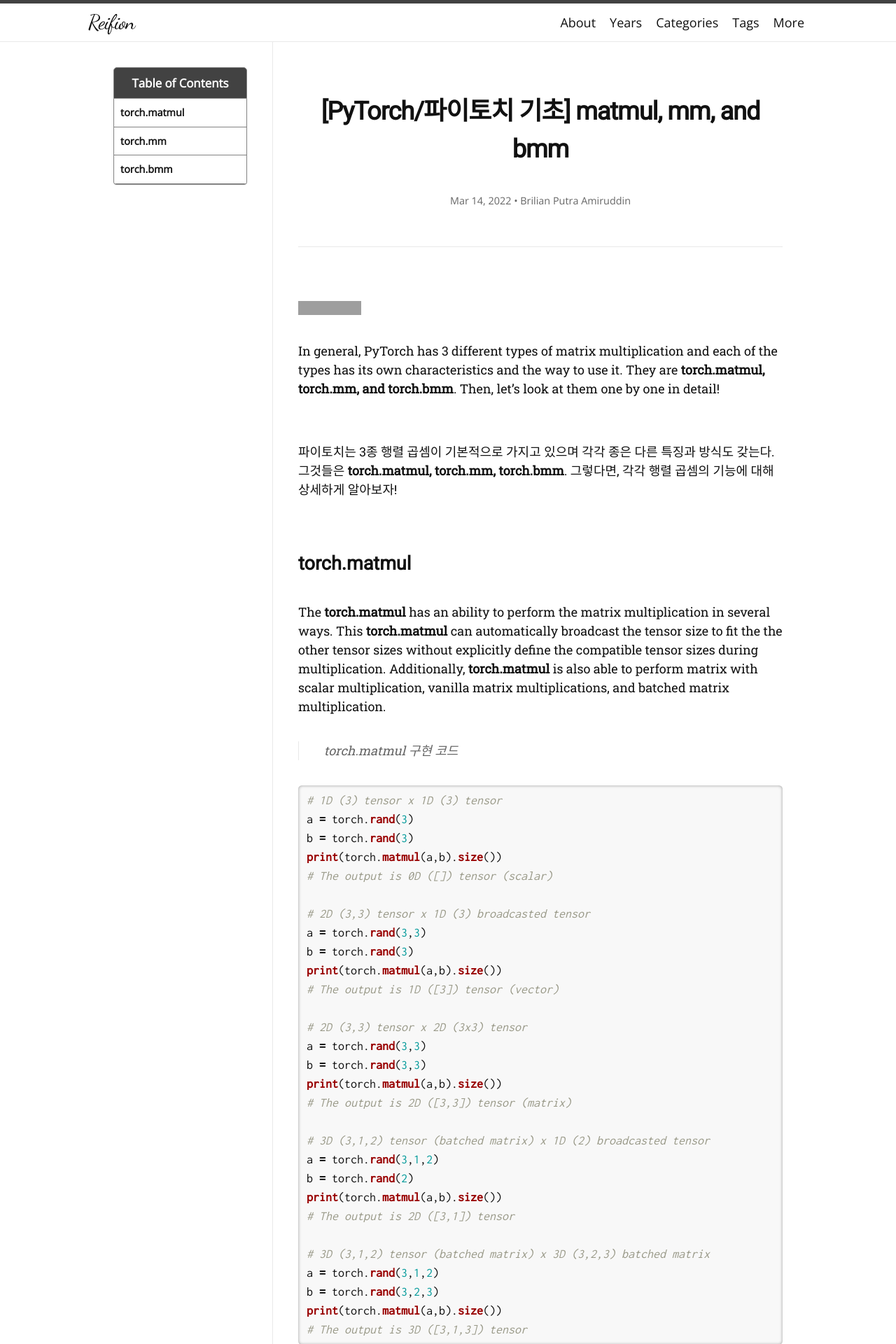
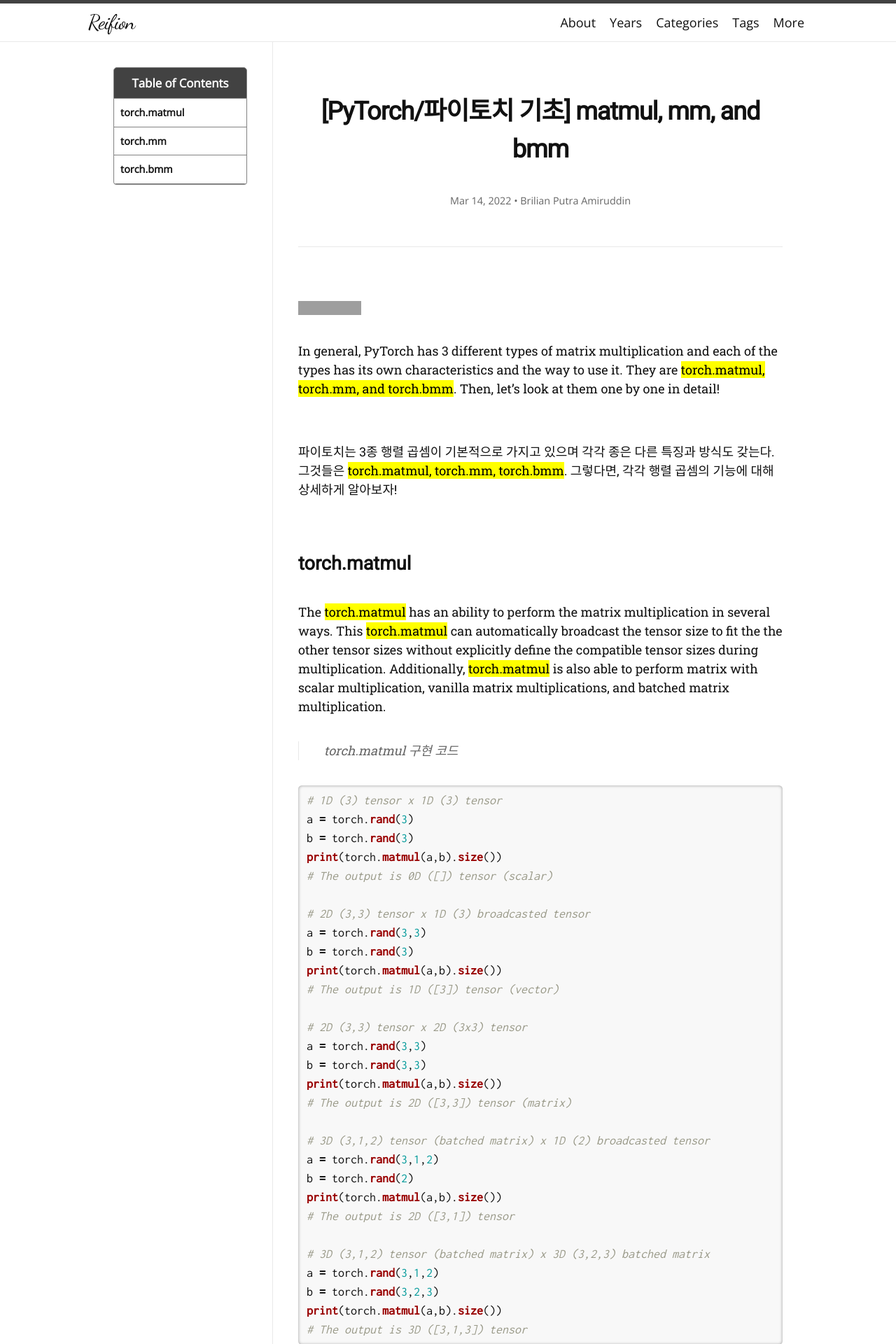
Before and after one commit to brilianputraa/brilianamiruddin.github.io, a Jekyll site: the page built from _posts/2022-03-14-torch-matrix-multiplication.md, in a window 1280 px wide. Shown: the top 1920 px of the page at 70% size. Built offline with Jekyll 4.4.1, drawn with Linux system fonts in a browser that asks for light colours; nearby versions of some CDN libraries; some web fonts are replaced; grey boxes are pictures that could not be loaded.

Commit message:
Update 2022-03-14-torch-matrix-multiplication.md

```diff
--- a/_posts/2022-03-14-torch-matrix-multiplication.md
+++ b/_posts/2022-03-14-torch-matrix-multiplication.md
@@ -10,14 +10,14 @@ author:
 
 <a href="https://colab.research.google.com/github/googlecolab/colabtools/blob/master/notebooks/colab-github-demo.ipynb">  <img src="https://colab.research.google.com/assets/colab-badge.svg" alt="Open In Colab"/></a>
 
-In general, PyTorch has 3 different types of matrix multiplication and each of the types has its own characteristics and the way to use it. They are **torch.matmul, torch.mm, and torch.bmm**. Then, let’s look at them one by one in detail! <br/> <br/>
+In general, PyTorch has 3 different types of matrix multiplication and each of the types has its own characteristics and the way to use it. They are <mark>torch.matmul, torch.mm, and torch.bmm</mark>. Then, let’s look at them one by one in detail! <br/> <br/>
 
 
-파이토치는 3종 행렬 곱셈이 기본적으로 가지고 있으며 각각 종은 다른 특징과 방식도 갖는다. 그것들은 **torch.matmul, torch.mm, torch.bmm**. 그렇다면, 각각 행렬 곱셈의 기능에 대해 상세하게 알아보자!
+파이토치는 3종 행렬 곱셈이 기본적으로 가지고 있으며 각각 종은 다른 특징과 방식도 갖는다. 그것들은 <mark>torch.matmul, torch.mm, torch.bmm</mark>. 그렇다면, 각각 행렬 곱셈의 기능에 대해 상세하게 알아보자!
 
 ## torch.matmul
 
-The **torch.matmul** has an ability to perform the matrix multiplication in several ways. This **torch.matmul** can automatically broadcast the tensor size to fit the the other tensor sizes without explicitly define the compatible tensor sizes during multiplication. Additionally, **torch.matmul** is also able to perform matrix with scalar multiplication, vanilla matrix multiplications, and batched matrix multiplication.
+The <mark>torch.matmul</mark> has an ability to perform the matrix multiplication in several ways. This <mark>torch.matmul</mark> can automatically broadcast the tensor size to fit the the other tensor sizes without explicitly define the compatible tensor sizes during multiplication. Additionally, <mark>torch.matmul</mark> is also able to perform matrix with scalar multiplication, vanilla matrix multiplications, and batched matrix multiplication.
 
 > torch.matmul 구현 코드
 
```
